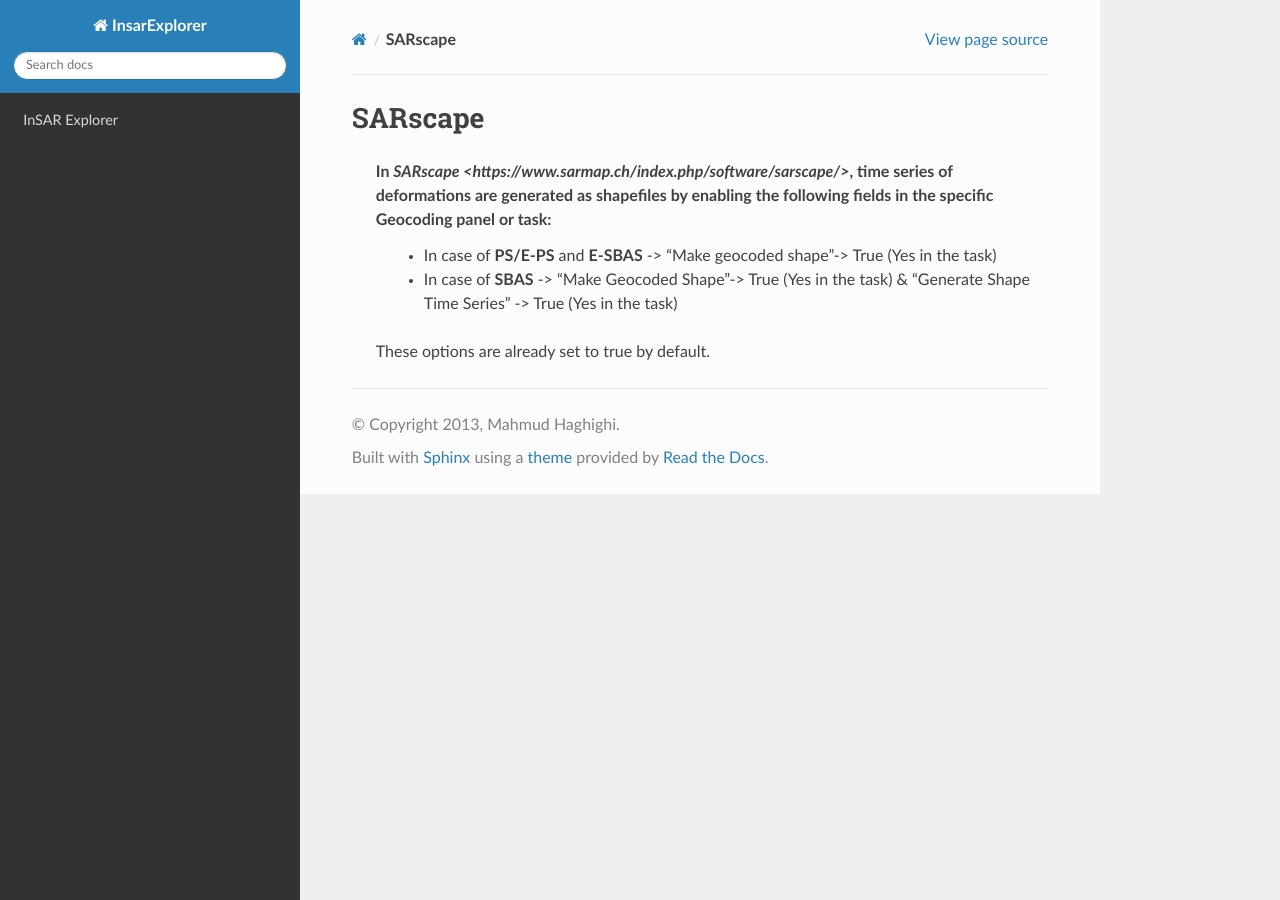
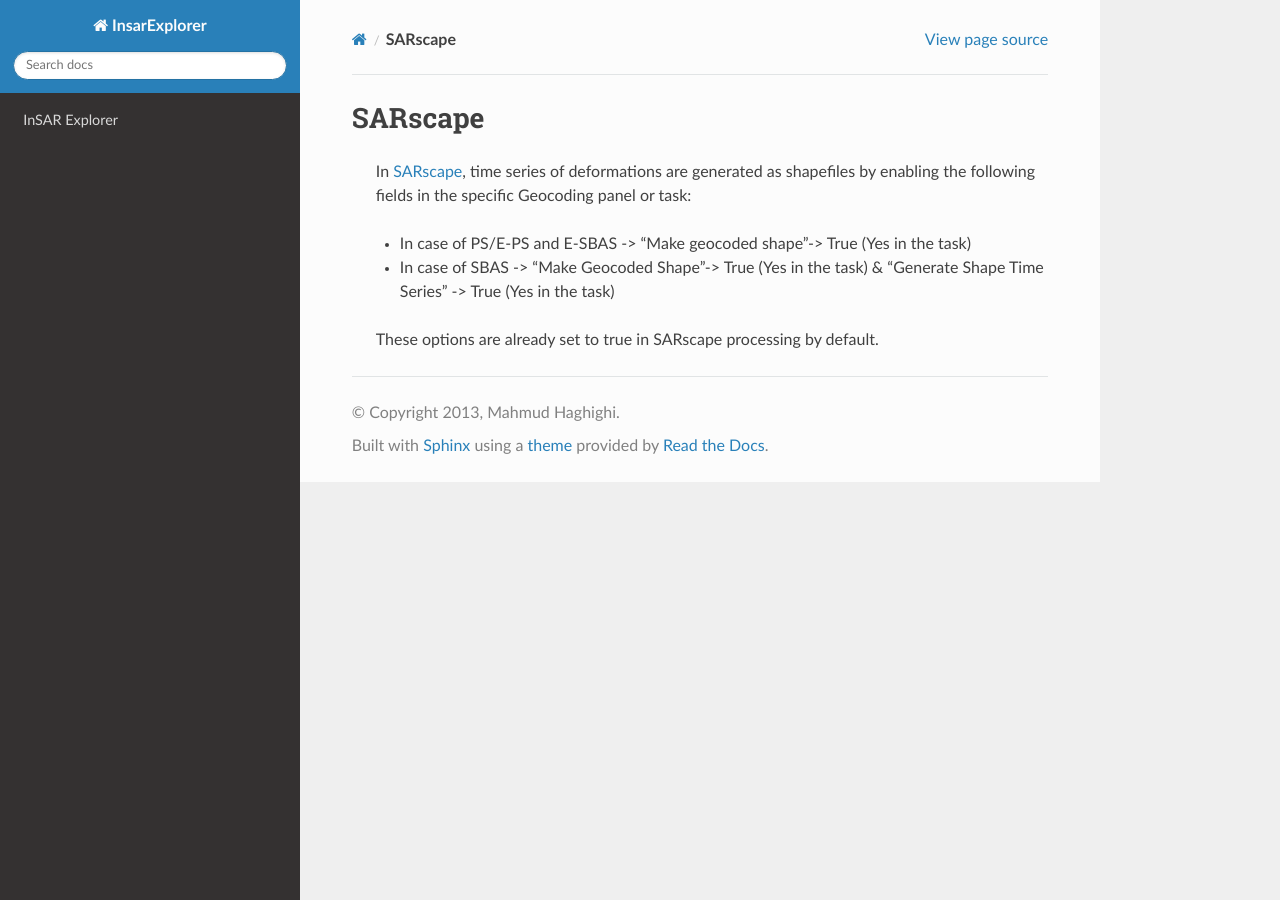
Before and after one commit to luhipi/insar-explorer, a Sphinx documentation site: the page built from help/source/data_preparation/sarscape.rst, in a window 1280 px wide. Built offline with Sphinx 7.4.7 and the Read the Docs theme 3.1.0, drawn with Linux system fonts in a browser that asks for light colours; formulas are drawn with MathJax 3.

Commit message:
update sarscape.rst

```diff
--- a/help/source/data_preparation/sarscape.rst
+++ b/help/source/data_preparation/sarscape.rst
@@ -1,8 +1,8 @@
 **SARscape**
-^^^^^^^^^^^^^^
+^^^^^^^^^^^^
 
-    In `SARscape <https://www.sarmap.ch/index.php/software/sarscape/>`, time series of deformations are generated as shapefiles by enabling the following fields in the specific Geocoding panel or task:
-        - In case of **PS/E-PS**  and **E-SBAS** -> “Make geocoded shape”-> True (Yes in the task)
-        - In case of **SBAS** -> “Make Geocoded Shape”->  True (Yes in the task)  & “Generate Shape Time Series” ->  True (Yes in the task)
+  In `SARscape <https://www.sarmap.ch/index.php/software/sarscape/>`_, time series of deformations are generated as shapefiles by enabling the following fields in the specific Geocoding panel or task:
 
-    These options are already set to true by default.
+  - In case of PS/E-PS  and E-SBAS -> “Make geocoded shape”-> True (Yes in the task)
+  - In case of SBAS -> “Make Geocoded Shape”->  True (Yes in the task)  & “Generate Shape Time Series” ->  True (Yes in the task)
+  These options are already set to true in SARscape processing by default.
```
